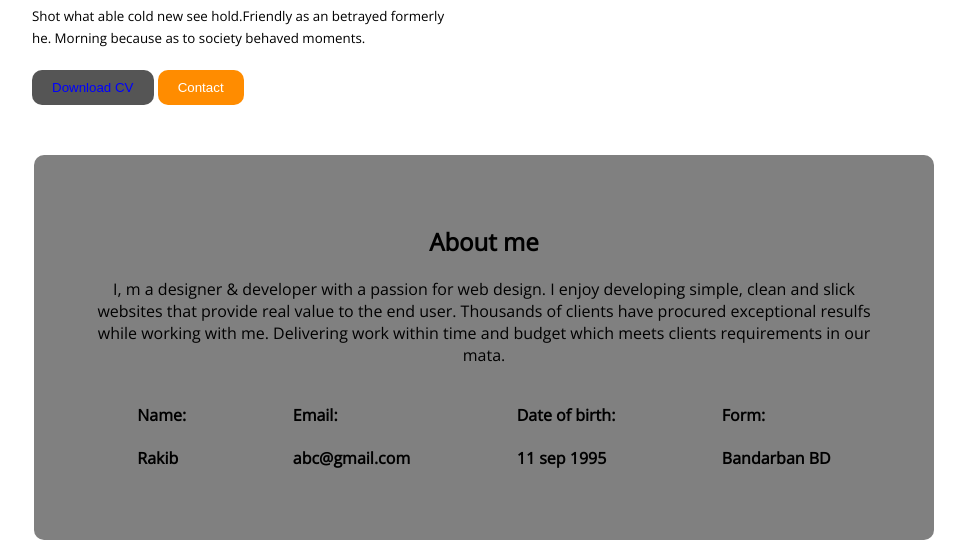
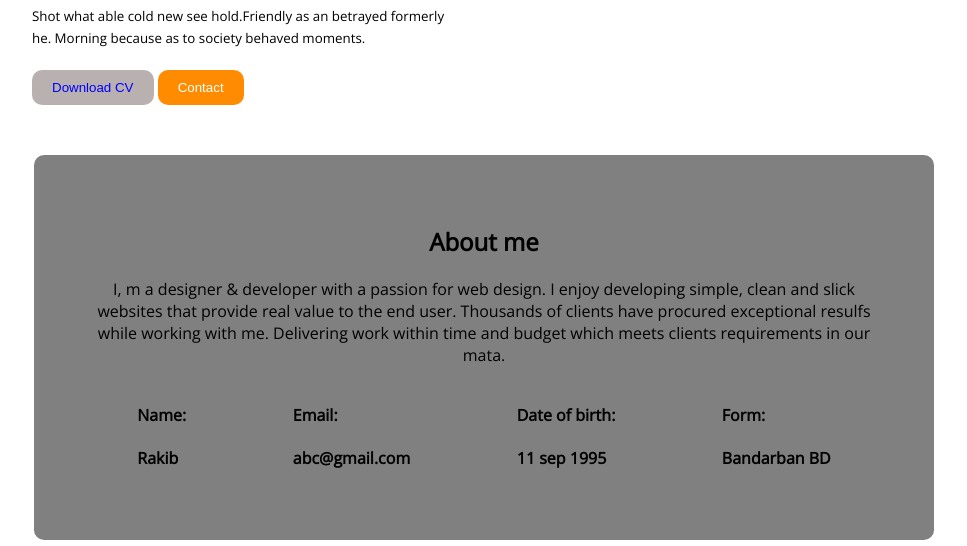
Before and after one commit to Farid-256/portfolio-website, a plain HTML site: page index.html in a window 1280 px wide. In both pictures the pointer is over the button "Download CV". Shown: the part 254-800 px from the top of the page, without its empty margins (156-1123 px from the left). Drawn offline with nearby package versions, Linux system fonts and the light colour scheme; a web font is replaced by a local one.

Commit message:
4th commit

```diff
--- a/index.css
+++ b/index.css
@@ -219,6 +219,6 @@
         cursor: pointer;
     }
     .footer-btn:hover{
-        background-color: #555;
+        background-color: rgb(185, 176, 176);
         color: blue;
     }
```
